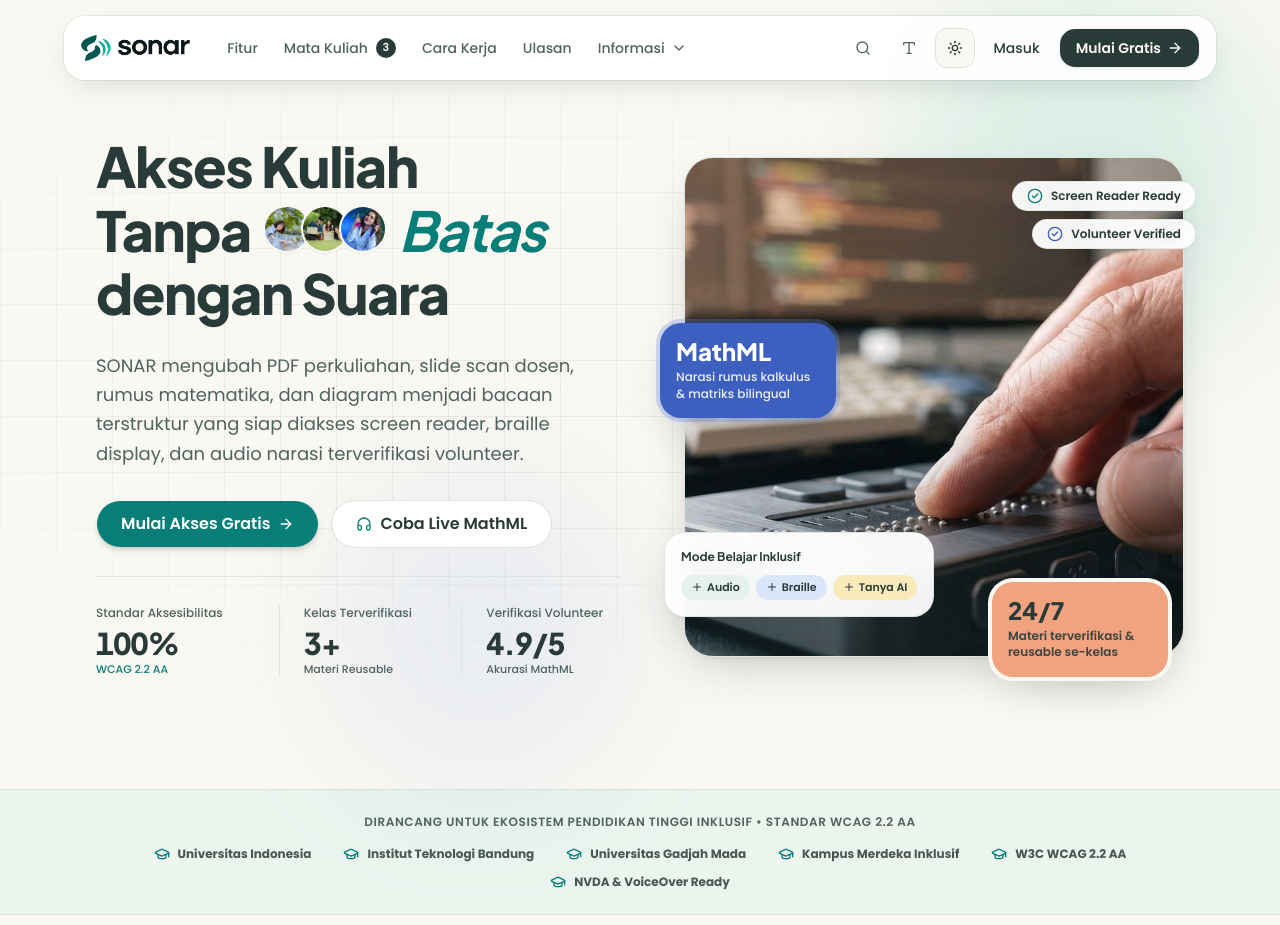
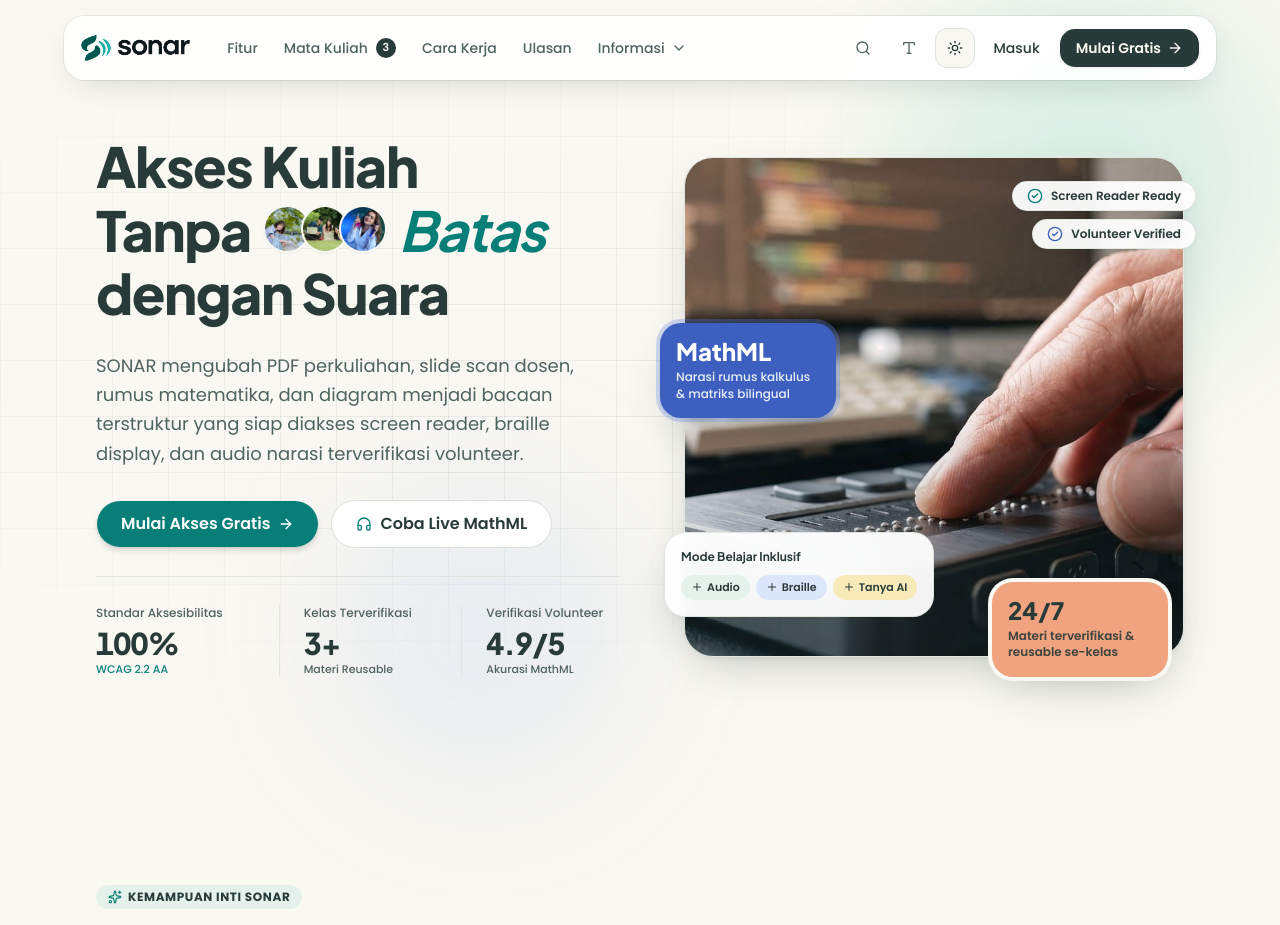
Before and after one commit to ak7prisma/Sonar, a Next.js app: page / in a window 1280 px wide. Shown: the top 925 px of the page. Built offline with nearby package versions, Linux system fonts and the light colour scheme.

Commit message:
refactor(marketing): remove partner and university ecosystem strip

```diff
--- a/src/app/(marketing)/page.tsx
+++ b/src/app/(marketing)/page.tsx
@@ -9,7 +9,6 @@ import {
   CheckCircle2,
   ChevronLeft,
   ChevronRight,
-  GraduationCap,
   Headphones,
   Plus,
   Sparkles,
@@ -20,15 +19,6 @@ import { SiteHeader } from "@/components/layout/SiteHeader";
 import { SiteFooter } from "@/components/layout/SiteFooter";
 import { InteractiveSandbox } from "@/components/marketing/InteractiveSandbox";
 import { APP_IMAGES } from "@/lib/images";
-
-const PARTNERS = [
-  "Universitas Indonesia",
-  "Institut Teknologi Bandung",
-  "Universitas Gadjah Mada",
-  "Kampus Merdeka Inklusif",
-  "W3C WCAG 2.2 AA",
-  "NVDA & VoiceOver Ready",
-];
 
 const FEATURE_CARDS = [
   {
@@ -392,29 +382,6 @@ export default function LandingPage() {
           </div>
         </section>
 
-        {/* PARTNER STRIP */}
-        <section
-          aria-label="Mitra Perguruan Tinggi dan Standar Aksesibilitas"
-          className="border-y border-border bg-brand-mint/70 py-6 dark:bg-surface-subtle"
-        >
-          <div className="mx-auto max-w-6xl px-4 sm:px-6 lg:px-8">
-            <p className="mb-4 text-center text-xs font-semibold uppercase tracking-wider text-muted-foreground font-ui">
-              Dirancang untuk Ekosistem Pendidikan Tinggi Inklusif &bull; Standar WCAG 2.2 AA
-            </p>
-            <div className="flex flex-wrap items-center justify-center gap-x-8 gap-y-3">
-              {PARTNERS.map((partner) => (
-                <div
-                  key={partner}
-                  className="inline-flex items-center gap-2 text-xs font-bold text-foreground/85 font-ui"
-                >
-                  <GraduationCap className="size-4 text-primary" aria-hidden="true" />
-                  <span>{partner}</span>
-                </div>
-              ))}
-            </div>
-          </div>
-        </section>
-
         {/* FEATURE CARDS */}
         <section
           id="features"
@@ -579,11 +546,10 @@ export default function LandingPage() {
                 return (
                   <article
                     key={t.name}
-                    className={`flex flex-col justify-between rounded-2xl border p-6 transition-all ${
-                      isActive
+                    className={`flex flex-col justify-between rounded-2xl border p-6 transition-all ${isActive
                         ? "border-primary bg-card shadow-float ring-2 ring-primary/20"
                         : "border-border bg-card/80 shadow-xs hover:border-primary/40"
-                    }`}
+                      }`}
                   >
                     <div>
                       <div className="mb-4 inline-flex items-center gap-1 rounded-full bg-tint-gold px-2.5 py-1 text-brand-ink">
```
